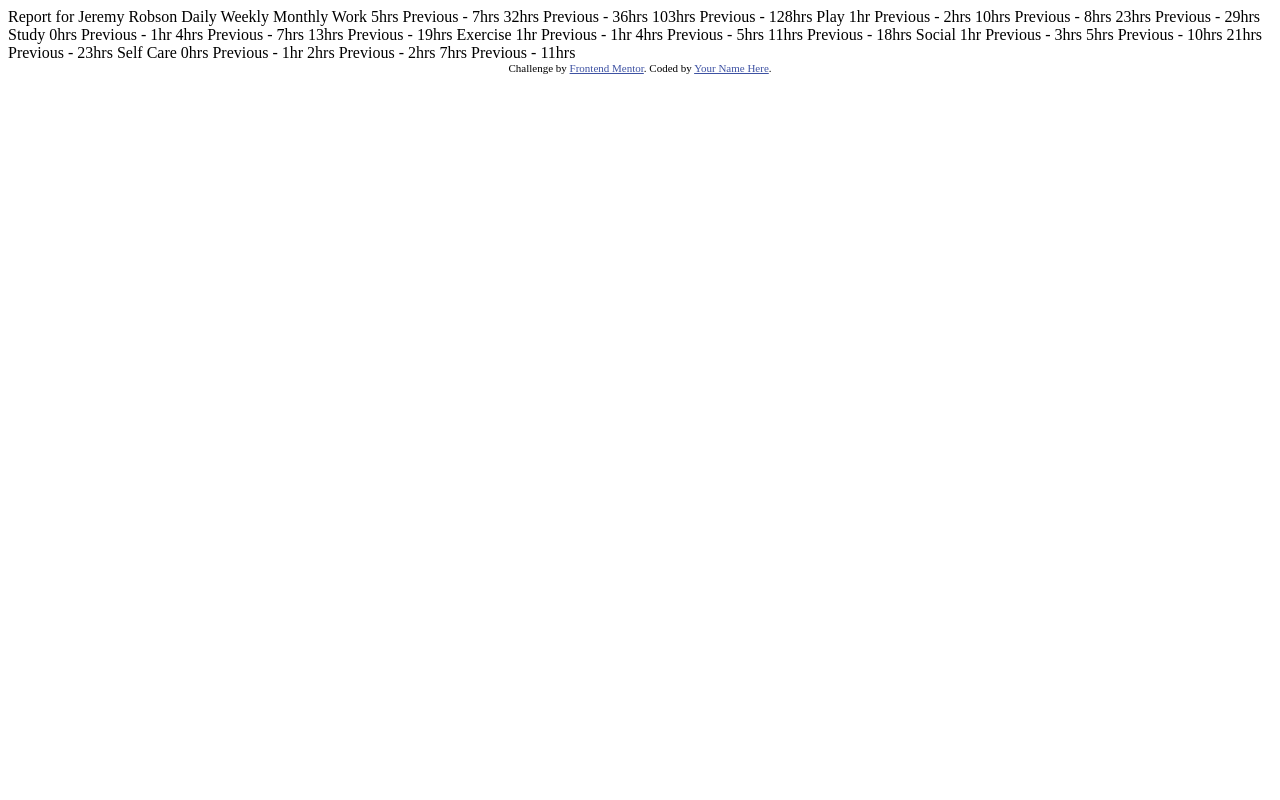
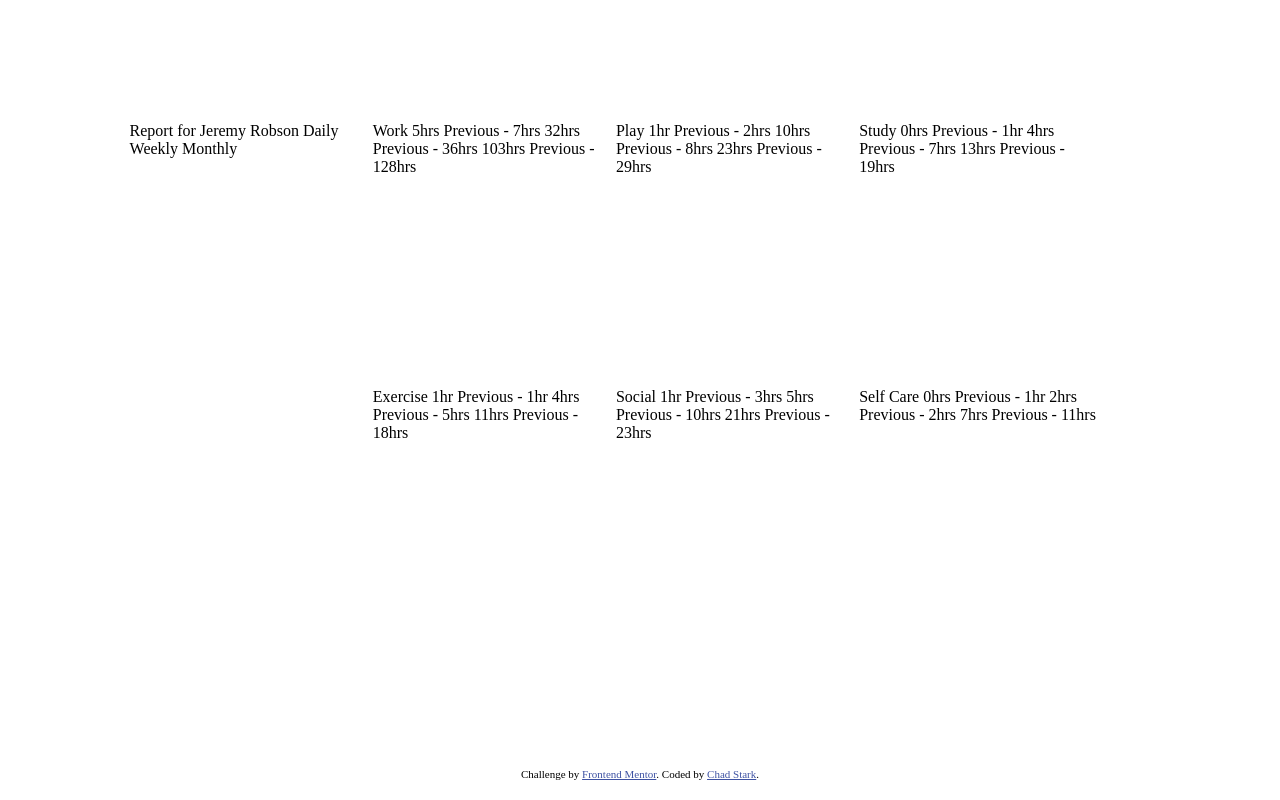
Before and after one commit to Stark-program/time-tracking-project, a website: page index.html in a window 1280 px wide. Drawn offline with Linux system fonts and the light colour scheme.

Commit message:
beginning to apply CSS grid attributes

```diff
--- a/index.html
+++ b/index.html
@@ -5,6 +5,7 @@
   <meta name="viewport" content="width=device-width, initial-scale=1.0"> <!-- displays site properly based on user's device -->
 
   <link rel="icon" type="image/png" sizes="32x32" href="./images/favicon-32x32.png">
+  <link rel="stylesheet" href="./styles.css" />
 
   <title>Frontend Mentor | Time tracking dashboard</title>
 
@@ -15,14 +16,16 @@
   </style>
 </head>
 <body>
-
+  <div class="grid-container">
+    <div class="user-information">
       Report for
   Jeremy Robson
 
   Daily
   Weekly
   Monthly
-
+    </div>
+    <div class="first-item">
       Work
       5hrs <!-- daily -->
       Previous - 7hrs <!-- daily -->
@@ -30,7 +33,8 @@
       Previous - 36hrs <!-- weekly -->
       103hrs <!-- monthly -->
       Previous - 128hrs <!-- monthly -->
-
+    </div>
+    <div class="second-item">
       Play
   1hr <!-- daily -->
   Previous - 2hrs <!-- daily -->
@@ -38,7 +42,8 @@
   Previous - 8hrs <!-- weekly -->
   23hrs <!-- monthly -->
   Previous - 29hrs <!-- monthly -->
-
+    </div>
+    <div class="third-item">
       Study
   0hrs <!-- daily -->
   Previous - 1hr <!-- daily -->
@@ -46,7 +51,8 @@
   Previous - 7hrs <!-- weekly -->
   13hrs <!-- monthly -->
   Previous - 19hrs <!-- monthly -->
-
+    </div>
+    <div class="fourth-item">
       Exercise
       1hr <!-- daily -->
       Previous - 1hr <!-- daily -->
@@ -54,7 +60,8 @@
       Previous - 5hrs <!-- weekly -->
       11hrs <!-- monthly -->
       Previous - 18hrs <!-- monthly -->
-
+    </div>
+    <div class="fifth-item">
       Social
   1hr <!-- daily -->
   Previous - 3hrs <!-- daily -->
@@ -62,7 +69,8 @@
   Previous - 10hrs <!-- weekly -->
   21hrs <!-- monthly -->
   Previous - 23hrs <!-- monthly -->
-
+    </div>
+    <div class="sixth-item">
       Self Care
       0hrs <!-- daily -->
       Previous - 1hr <!-- daily -->
@@ -70,11 +78,28 @@
       Previous - 2hrs <!-- weekly -->
       7hrs <!-- monthly -->
       Previous - 11hrs <!-- monthly -->
+    </div>
+
+  </div>
+
+
+
+
+
+
+
+
+
+
+
+
+
+
 
 
   <div class="attribution">
     Challenge by <a href="https://www.frontendmentor.io?ref=challenge" target="_blank">Frontend Mentor</a>.
-    Coded by <a href="#">Your Name Here</a>.
+    Coded by <a href="#">Chad Stark</a>.
   </div>
 </body>
 </html>
--- /dev/null
+++ b/styles.css
@@ -0,0 +1,52 @@
+/* GRID DISPLAY */
+.grid-container {
+  display: grid;
+  width: 95vw;
+  height: 95vh;
+  overflow: hidden;
+  grid-template-columns: [first] 10% [line2] 20% [line3] 20% [line4] 20% [line5] 20% [line6] 10%;
+  grid-template-rows: [row-1] 15% [row-2] 35% [row-3] 35% [row-4] 15%;
+}
+.user-information {
+  grid-column-start: line2;
+  grid-column-end: line3;
+  grid-row-start: row-2;
+  grid-row-end: row-4;
+}
+
+.first-item {
+  grid-column-start: line3;
+  grid-column-end: line4;
+  grid-row-start: row-2;
+  grid-row-end: row-3;
+}
+.second-item {
+  grid-column-start: line4;
+  grid-column-end: line5;
+  grid-row-start: row-2;
+  grid-row-end: row-3;
+}
+.third-item {
+  grid-column-start: line5;
+  grid-column-end: line6;
+  grid-row-start: row-2;
+  grid-row-end: row-3;
+}
+.fourth-item {
+  grid-column-start: line3;
+  grid-column-end: line4;
+  grid-row-start: row-3;
+  grid-row-end: row-4;
+}
+.fifth-item {
+  grid-column-start: line4;
+  grid-column-end: line5;
+  grid-row-start: row-3;
+  grid-row-end: row-4;
+}
+.sixth-item {
+  grid-column-start: line5;
+  grid-column-end: line6;
+  grid-row-start: row-3;
+  grid-row-end: row-4;
+}
```
Also changed, not shown: package.json (added, +19 -0 lines). Lines whose indentation alone changed are shown as unchanged.
